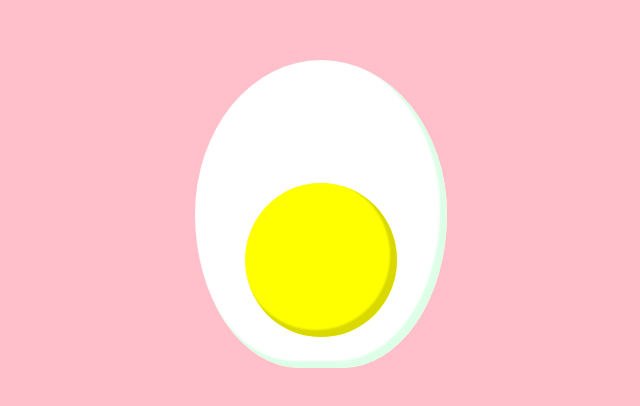
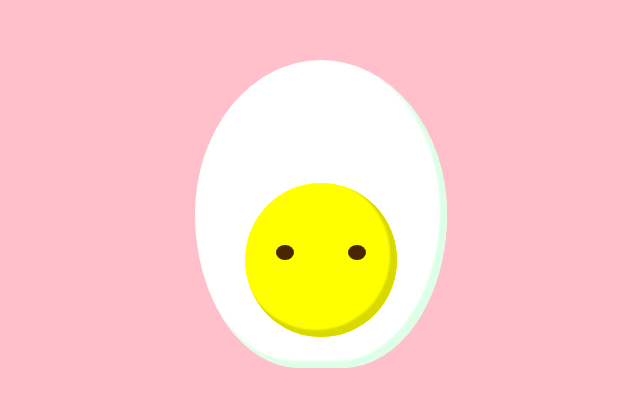
Before and after one commit to Carochan/happyEgg, a plain HTML site: page index.html in a window 1280 px wide. Shown: the part 196-602 px from the top of the page, 319-959 px from the left. Drawn offline with Linux system fonts and the light colour scheme.

Commit message:
Add eyes

```diff
--- a/index.html
+++ b/index.html
@@ -7,7 +7,12 @@
 <body>
   <div class="canvas">
     <div class="white-part">
-      <div class="yok"></div>
+      <div class="yok">
+        <div class="eyes">
+          <div class="eye"></div>
+          <div class="eye"></div>
+        </div>
+      </div>
     </div>
   </div>
 </body>
--- a/styles.css
+++ b/styles.css
@@ -39,3 +39,19 @@ body {
   left: 20%;
   box-shadow: inset -5px -5px 2px 2px #D9D900;
  }
+
+ .eyes {
+  width: 60%;
+  height: 10%;
+  margin: auto;
+  position: relative;
+  top: 40%;
+  display: flex;
+  justify-content: space-between;
+ }
+.eye {
+  width: 20%;
+  height: 100%;
+  background: #4A2500;
+  border-radius: 50% / 50%;
+}
```
